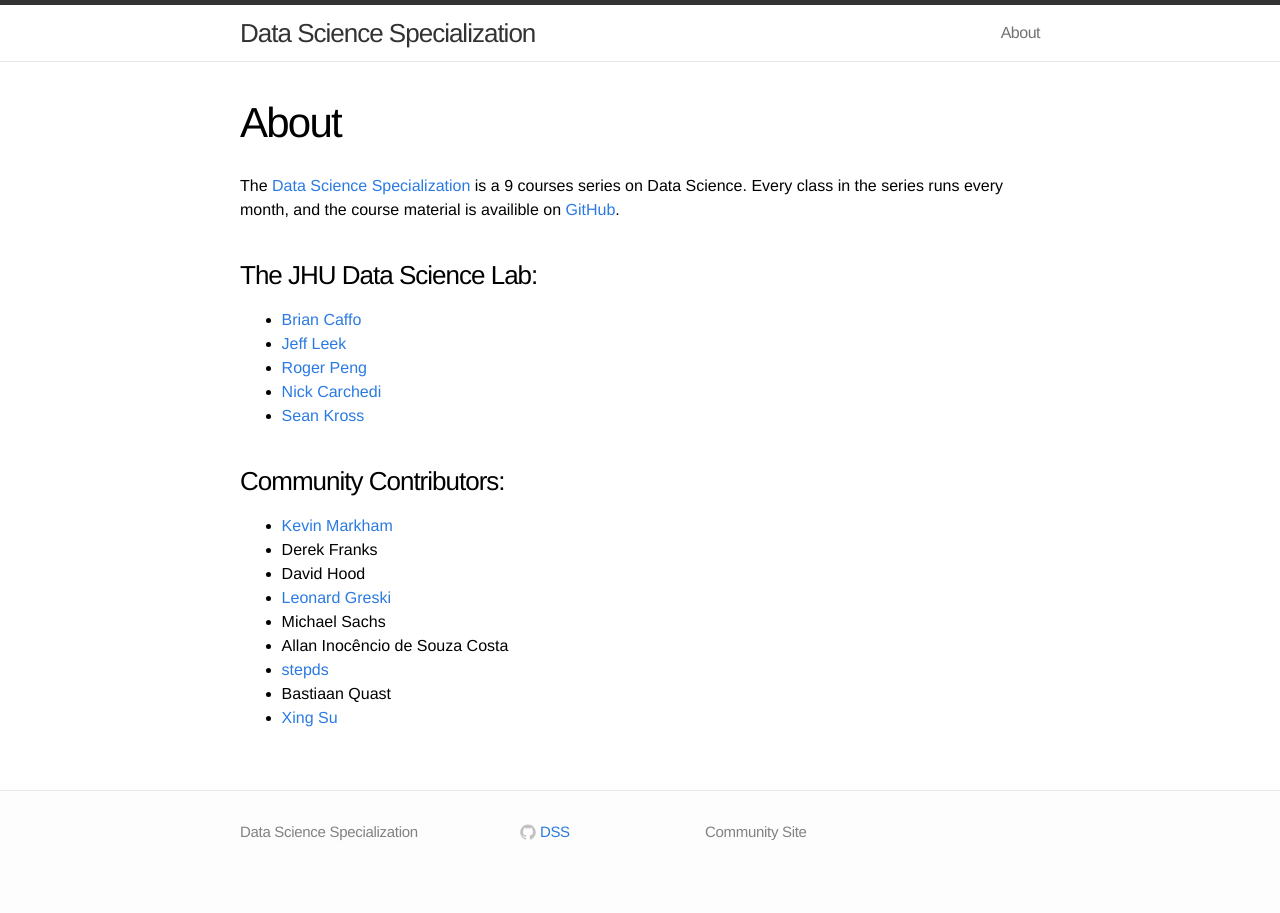
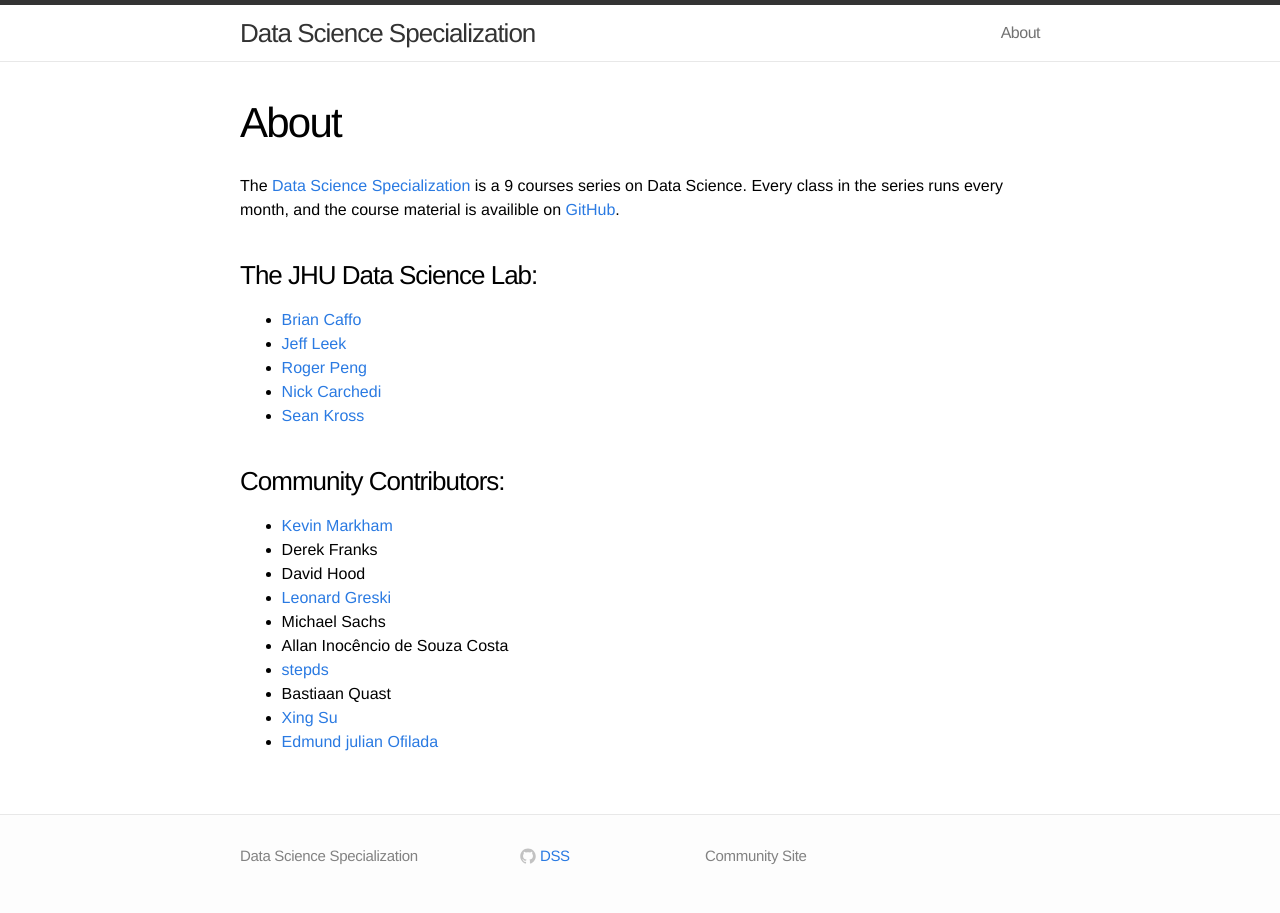
Before and after one commit to DataScienceSpecialization/DataScienceSpecialization.github.io, a Jekyll site: the page built from about.md, in a window 1280 px wide. Built offline with Jekyll 4.4.1, drawn with Linux system fonts in a browser that asks for light colours.

Commit message:
added name and link in about.md

```diff
--- a/about.md
+++ b/about.md
@@ -25,3 +25,4 @@
 - [stepds](https://github.com/stepds)
 - Bastiaan Quast
 - [Xing Su](http://sux13.github.io/DataScienceSpCourseNotes/)
+- [Edmund julian Ofilada](https://github.com/DocOfi)
```
